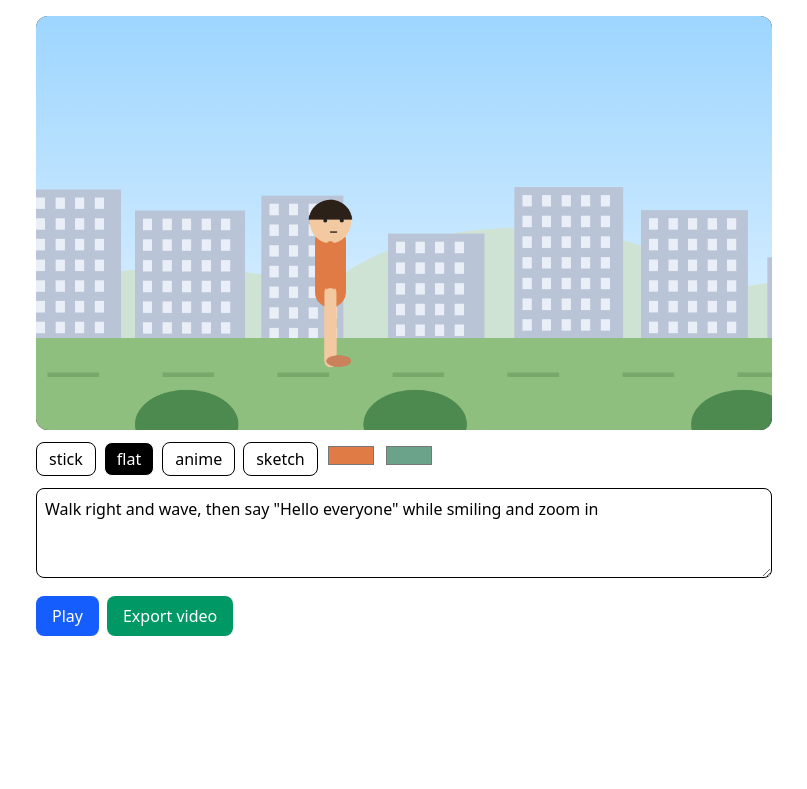
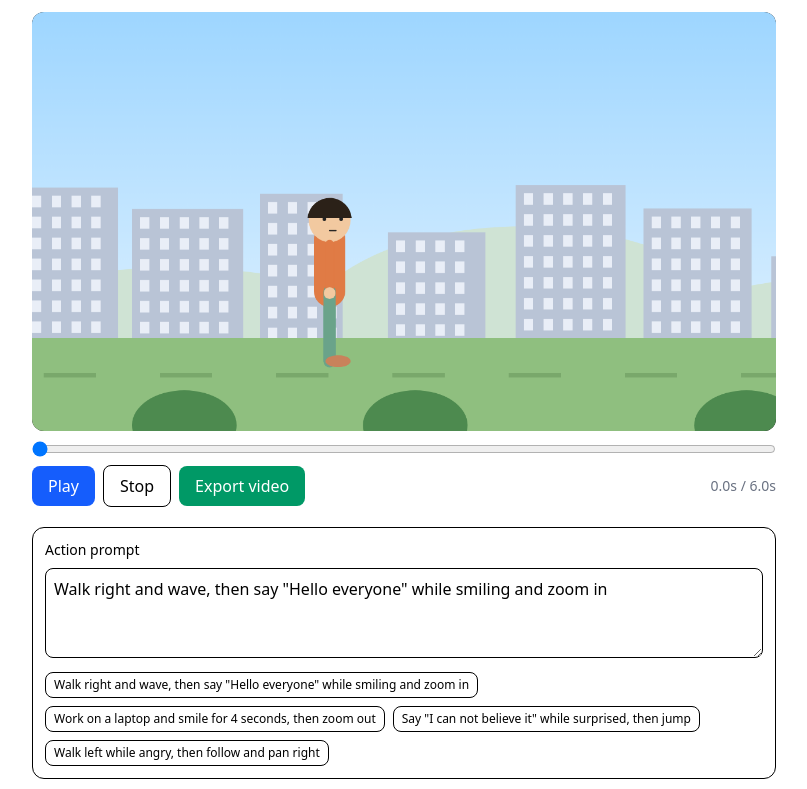
Before and after one commit to Nexbotcom/Cartoon, a Next.js app: page / in a window 1280 px wide. Shown: the top 789 px of the page, without its empty margins (236-1043 px from the left). Built offline with nearby package versions, Linux system fonts and the light colour scheme.

Commit message:
Update page.tsx

```diff
--- a/app/page.tsx
+++ b/app/page.tsx
@@ -1,63 +1,107 @@
 "use client";
 import { useEffect, useMemo, useRef, useState } from "react";
+import Builder from "@/components/Builder";
 import { H, W, renderFrame } from "@/lib/engine";
 import { parsePrompt } from "@/lib/parser";
-import { CharacterDef, StyleId } from "@/lib/types";
+import { PRESETS } from "@/lib/presets";
+import { CharacterDef } from "@/lib/types";
 
-const DEF: CharacterDef = { id: "c1", name: "Sam", style: "flat", skin: "#f2c9a0", hair: "#2b2118",
-  top: "#e07b45", bottom: "#6aa38a", shoes: "#c9825b", hairStyle: "short", height: 300 };
-const STYLES: StyleId[] = ["stick", "flat", "anime", "sketch"];
+const EXAMPLES = [
+  'Walk right and wave, then say "Hello everyone" while smiling and zoom in',
+  "Work on a laptop and smile for 4 seconds, then zoom out",
+  'Say "I can not believe it" while surprised, then jump',
+  "Walk left while angry, then follow and pan right",
+];
 
 export default function Studio() {
   const cv = useRef<HTMLCanvasElement>(null);
   const raf = useRef(0);
-  const [def, setDef] = useState(DEF);
-  const [prompt, setPrompt] = useState('Walk right and wave, then say "Hello everyone" while smiling and zoom in');
+  const [def, setDef] = useState<CharacterDef>(PRESETS[0]);
+  const [prompt, setPrompt] = useState(EXAMPLES[0]);
+  const [time, setTime] = useState(0);
+  const [recording, setRecording] = useState(false);
+
   const scene = useMemo(() => parsePrompt(prompt, def), [prompt, def]);
+  const ctx = () => cv.current!.getContext("2d")!;
+  const stop = () => cancelAnimationFrame(raf.current);
 
-  useEffect(() => { renderFrame(cv.current!.getContext("2d")!, scene, 0); }, [scene]);
+  // redraw the first frame whenever the scene changes
+  useEffect(() => {
+    stop();
+    setTime(0);
+    renderFrame(ctx(), scene, 0);
+    return stop;
+  }, [scene]);
 
   const play = (onDone?: () => void) => {
-    cancelAnimationFrame(raf.current);
-    const c = cv.current!.getContext("2d")!, t0 = performance.now();
+    stop();
+    const c = ctx();
+    const t0 = performance.now();
     const tick = (now: number) => {
-      const t = (now - t0) / 1000;
-      renderFrame(c, scene, Math.min(t, scene.duration));
-      if (t < scene.duration) raf.current = requestAnimationFrame(tick); else onDone?.();
+      const t = Math.min((now - t0) / 1000, scene.duration);
+      renderFrame(c, scene, t);
+      setTime(t);
+      if (t < scene.duration) raf.current = requestAnimationFrame(tick);
+      else onDone?.();
     };
     raf.current = requestAnimationFrame(tick);
   };
 
+  const scrub = (t: number) => {
+    stop();
+    setTime(t);
+    renderFrame(ctx(), scene, t);
+  };
+
   const exportVideo = () => {
-    const canvas = cv.current!;
-    const mime = ["video/mp4;codecs=avc1", "video/webm;codecs=vp9", "video/webm"].find(m => MediaRecorder.isTypeSupported(m));
-    const rec = new MediaRecorder(canvas.captureStream(30), { mimeType: mime, videoBitsPerSecond: 8_000_000 });
+    const mime = ["video/mp4;codecs=avc1", "video/webm;codecs=vp9", "video/webm"].find(m =>
+      MediaRecorder.isTypeSupported(m)
+    );
+    if (!mime) { alert("This browser cannot record video. Try Chrome."); return; }
+    const rec = new MediaRecorder(cv.current!.captureStream(30), { mimeType: mime, videoBitsPerSecond: 8_000_000 });
     const chunks: BlobPart[] = [];
     rec.ondataavailable = e => chunks.push(e.data);
     rec.onstop = () => {
       const a = document.createElement("a");
       a.href = URL.createObjectURL(new Blob(chunks, { type: mime }));
-      a.download = `scene.${mime?.includes("mp4") ? "mp4" : "webm"}`; a.click();
+      a.download = `scene.${mime.includes("mp4") ? "mp4" : "webm"}`;
+      a.click();
+      setRecording(false);
     };
-    rec.start(); play(() => rec.stop());
+    setRecording(true);
+    rec.start();
+    play(() => rec.stop());
   };
 
   return (
-    <main className="mx-auto max-w-3xl space-y-3 p-4">
-      <canvas ref={cv} width={W} height={H} className="w-full rounded-xl bg-black" />
-      <div className="flex flex-wrap gap-2">
-        {STYLES.map(s => (
-          <button key={s} onClick={() => setDef({ ...def, style: s })}
-            className={`rounded-lg border px-3 py-1 ${def.style === s ? "bg-black text-white" : ""}`}>{s}</button>
-        ))}
-        <input type="color" value={def.top} onChange={e => setDef({ ...def, top: e.target.value })} />
-        <input type="color" value={def.bottom} onChange={e => setDef({ ...def, bottom: e.target.value })} />
+    <main className="mx-auto max-w-3xl space-y-3 p-3">
+      <div className="sticky top-0 z-10 space-y-2 bg-white pb-2">
+        <canvas ref={cv} width={W} height={H} className="w-full rounded-xl bg-black" />
+        <input
+          type="range" min={0} max={scene.duration} step={0.01} value={time}
+          onChange={e => scrub(+e.target.value)} className="w-full"
+        />
+        <div className="flex items-center gap-2">
+          <button onClick={() => play()} disabled={recording} className="rounded-lg bg-blue-600 px-4 py-2 text-white disabled:opacity-50">Play</button>
+          <button onClick={stop} className="rounded-lg border px-4 py-2">Stop</button>
+          <button onClick={exportVideo} disabled={recording} className="rounded-lg bg-emerald-600 px-4 py-2 text-white disabled:opacity-50">
+            {recording ? "Recording..." : "Export video"}
+          </button>
+          <span className="ml-auto text-sm text-gray-500">{time.toFixed(1)}s / {scene.duration.toFixed(1)}s</span>
+        </div>
       </div>
-      <textarea value={prompt} onChange={e => setPrompt(e.target.value)} rows={3} className="w-full rounded-lg border p-2" />
-      <div className="flex gap-2">
-        <button onClick={() => play()} className="rounded-lg bg-blue-600 px-4 py-2 text-white">Play</button>
-        <button onClick={exportVideo} className="rounded-lg bg-emerald-600 px-4 py-2 text-white">Export video</button>
-      </div>
+
+      <section className="space-y-2 rounded-xl border p-3">
+        <p className="text-sm font-medium">Action prompt</p>
+        <textarea value={prompt} onChange={e => setPrompt(e.target.value)} rows={3} className="w-full rounded-lg border p-2" />
+        <div className="flex flex-wrap gap-2">
+          {EXAMPLES.map(ex => (
+            <button key={ex} onClick={() => setPrompt(ex)} className="rounded-lg border px-2 py-1 text-xs">{ex}</button>
+          ))}
+        </div>
+      </section>
+
+      <Builder def={def} setDef={setDef} />
     </main>
   );
 }
```
